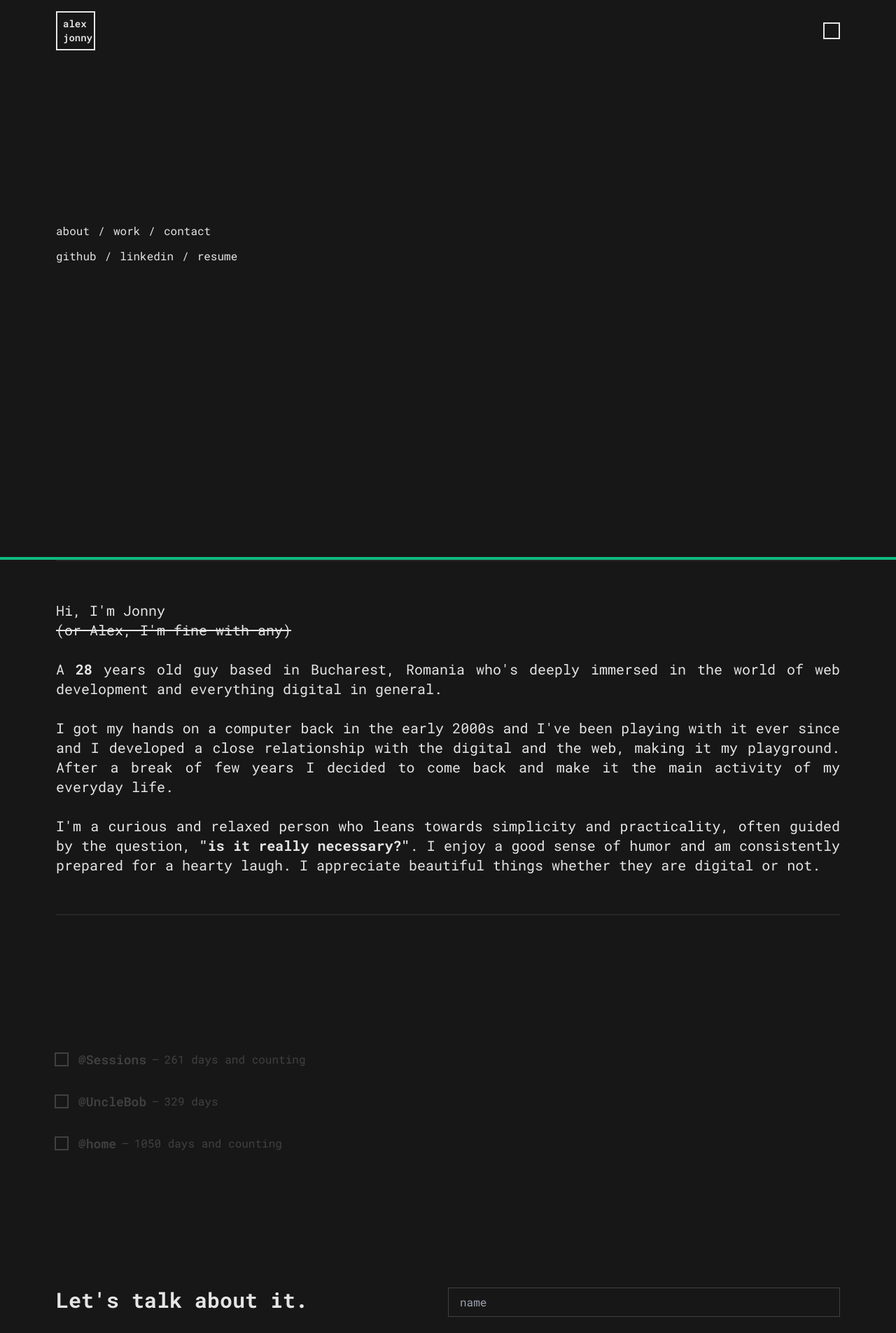
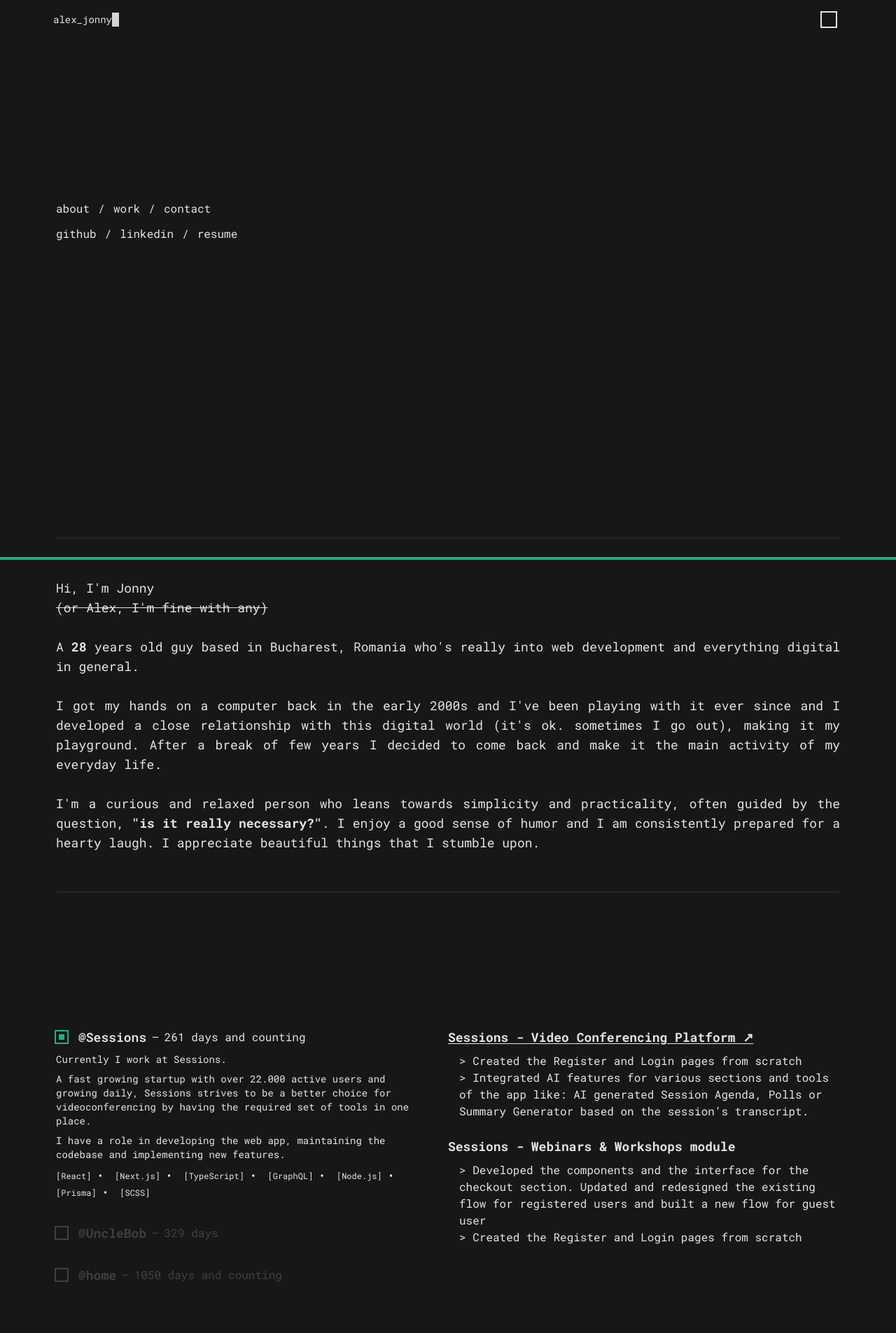
Before and after one commit to fangg19/alexjonny, a Next.js app: page / in a window 1280 px wide. Shown: the top 1905 px of the page at 70% size. Built offline with nearby package versions, Linux system fonts and the light colour scheme.

Commit message:
fix scroll on job selection; logo changes; some copy

```diff
--- a/app/components/JobItem.tsx
+++ b/app/components/JobItem.tsx
@@ -8,10 +8,11 @@ type JobItemProps = {
   job: JobType;
   selectedJob: JobType | null;
   handleSelectJob: (job: JobType) => void;
+  id: number;
 };
 
 const JobItem = (props: JobItemProps) => {
-  const { job, selectedJob, handleSelectJob } = props;
+  const { job, selectedJob, handleSelectJob, id } = props;
 
   const isSelected = selectedJob?.id === job?.id;
 
@@ -34,6 +35,7 @@ const JobItem = (props: JobItemProps) => {
           !isSelected && "opacity-20 cursor-pointer",
           "flex flex-row relative items-center w-fit"
         )}
+        id={id.toString()}
       >
         <FakeCheckbox isEmpty={!isSelected} />
         <div className="ml-4 flex flex-row gap-2 items-center">
--- a/app/components/Logo.tsx
+++ b/app/components/Logo.tsx
@@ -1,13 +1,15 @@
-import { scrollToElement } from "../utils/utils";
-
+import { cls, scrollToElement } from "../utils/utils";
+import classes from "./styles/Logo.module.scss";
 const Logo = () => {
   return (
     <div
       onClick={() => scrollToElement("home")}
-      className="cursor-pointer flex flex-col border-2 p-2 border-neutral-200 bg-neutral-900 w-14 h-14 items-start justify-center"
+      className="cursor-pointer flex flex-row items-center bg-neutral-900"
     >
-      <p className="text-sm text-neutral-200 font-semibold">alex</p>
-      <p className="text-sm text-neutral-200 font-semibold">jonny</p>
+      <p className="text-sm text-neutral-200">alex_jonny</p>
+      <div
+        className={cls(classes.logoBlock, "w-[10px] h-[20px] bg-neutral-200")}
+      />
     </div>
   );
 };
--- a/app/components/sections/About.tsx
+++ b/app/components/sections/About.tsx
@@ -4,34 +4,34 @@ const About = () => {
   return (
     <div
       id="about"
-      className="flex flex-col gap-2 lg:text-xl text-justify relative"
+      className="flex flex-col gap-2 lg:text-lg text-justify relative"
     >
       <div className="w-full h-[2px] bg-neutral-800 mb-12" />
 
       <div className="z-10 flex flex-col">
-        <h2 key="header">Hi, I&apos;m Jonny</h2>
+        <h3>Hi, I&apos;m Jonny</h3>
         <p>
           <s>(or Alex, I&apos;m fine with any)</s>
         </p>
         <br />
         <p>
           A<strong itemProp="age"> {getAge()}</strong> years old guy based in
-          Bucharest, Romania who&apos;s deeply immersed in the world of web
-          development and everything digital in general.
+          Bucharest, Romania who&apos;s really into web development and
+          everything digital in general.
           <br />
           <br />
           I got my hands on a computer back in the early 2000s and I&apos;ve
           been playing with it ever since and I developed a close relationship
-          with the digital and the web, making it my playground. After a break
-          of few years I decided to come back and make it the main activity of
-          my everyday life.
+          with this digital world (it&apos;s ok. sometimes I go out), making it
+          my playground. After a break of few years I decided to come back and
+          make it the main activity of my everyday life.
           <br />
           <br />
           I&apos;m a curious and relaxed person who leans towards simplicity and
           practicality, often guided by the question,{" "}
           <strong>&quot;is it really necessary?&quot;</strong>. I enjoy a good
-          sense of humor and am consistently prepared for a hearty laugh. I
-          appreciate beautiful things whether they are digital or not.
+          sense of humor and I am consistently prepared for a hearty laugh. I
+          appreciate beautiful things that I stumble upon.
         </p>
       </div>
       <div className="w-full h-[2px] bg-neutral-800 mt-12" />
--- a/app/components/sections/Hero.tsx
+++ b/app/components/sections/Hero.tsx
@@ -8,10 +8,13 @@ import {
   scrollToElement,
 } from "@/app/utils/utils";
 import classes from "../styles/NavItem.module.scss";
+import useIsMobile from "@/app/utils/use-is-mobile-hook";
 
 const Hero = () => {
+  const isMobile = useIsMobile();
+
   function handleScroll(elementId: string) {
-    scrollToElement(elementId);
+    scrollToElement(elementId, isMobile);
   }
 
   return (
--- a/app/components/sections/Navbar.tsx
+++ b/app/components/sections/Navbar.tsx
@@ -29,7 +29,7 @@ const Navbar = () => {
       variants={FadeInUp}
       className={cls(
         showMobileNav && "bg-neutral-900",
-        "w-full flex flex-row items-center justify-between py-4 sticky top-0 z-20"
+        "w-full flex flex-row items-center justify-between text-sm py-4 -mx-1 sticky top-0 z-20"
       )}
     >
       <Logo />
--- a/app/components/sections/Experience.tsx
+++ b/app/components/sections/Work.tsx
@@ -1,14 +1,16 @@
 "use client";
-import { useState } from "react";
+import { useEffect, useState } from "react";
 import { JobType, jobs } from "../../utils/jobs";
 import { StaggerContainer, StaggerItem } from "@/app/animations/animations";
 import { motion } from "framer-motion";
 import JobItem from "../JobItem";
 import JobDetails from "../JobDetails";
+import { scrollToElement } from "@/app/utils/utils";
+import useIsMobile from "@/app/utils/use-is-mobile-hook";
 
-const Experience = () => {
-  const [selectedJob, setSelectedJob] = useState<JobType | null>(null);
-
+const Work = () => {
+  const [selectedJob, setSelectedJob] = useState<JobType | null>(jobs[0]);
+  const isMobile = useIsMobile();
   const handleSelectJob = (job: JobType) => {
     if (selectedJob?.id === job.id) {
       setSelectedJob(null);
@@ -16,6 +18,11 @@ const Experience = () => {
     }
     setSelectedJob(job);
   };
+
+  useEffect(() => {
+    if (!selectedJob || !isMobile) return;
+    scrollToElement(selectedJob.id.toString(), true);
+  }, [selectedJob, isMobile]);
 
   return (
     <div id="work" className="flex flex-col lg:flex-row justify-between w-full">
@@ -27,6 +34,7 @@ const Experience = () => {
               job={job}
               selectedJob={selectedJob}
               key={job.id}
+              id={job.id}
             />
           );
         })}
@@ -55,4 +63,4 @@ const Experience = () => {
   );
 };
 
-export default Experience;
+export default Work;
--- /dev/null
+++ b/app/components/styles/Logo.module.scss
@@ -0,0 +1,9 @@
+.logoBlock {
+  animation: blinker 1s linear infinite;
+}
+
+@keyframes blinker {
+  50% {
+    opacity: 0;
+  }
+}
--- a/app/page.tsx
+++ b/app/page.tsx
@@ -1,9 +1,7 @@
-import Blobs from "./components/Blobs";
 import About from "./components/sections/About";
 import Contact from "./components/sections/Contact";
-import Experience from "./components/sections/Experience";
+import Work from "./components/sections/Work";
 import Hero from "./components/sections/Hero";
-import Projects from "./components/sections/Projects";
 
 export default function Home() {
   return (
@@ -17,7 +15,7 @@ export default function Home() {
       </section>
 
       <section className="flex flex-col lg:flex-row items-start w-full">
-        <Experience />
+        <Work />
       </section>
       <section className="flex flex-col lg:flex-row items-start w-full">
         <Contact />
--- a/app/utils/jobs.ts
+++ b/app/utils/jobs.ts
@@ -39,8 +39,8 @@ export const jobs: JobType[] = [
     ],
     company: "Sessions",
     companyDescription: [
-      "Sessions is a videoconferencing app suited for webinars, workshops and demos.",
-      "A fast growing startup with over 22.000 active users and growing daily, Sessions strives to be a better choice in reaching people by providing the required set of tools in one place.",
+      "Currently I work at Sessions.",
+      "A fast growing startup with over 22.000 active users and growing daily, Sessions strives to be a better choice for videoconferencing by having the required set of tools in one place.",
       "I have a role in developing the web app, maintaining the codebase and implementing new features.",
     ],
     period: "sept 2022 - present",
@@ -102,8 +102,9 @@ export const jobs: JobType[] = [
     ],
     company: "UncleBob",
     companyDescription: [
-      "Unclebob is a romanian start-up which aims to be an e-commerce platform offering the everyday essentials and can conveniently be a one-stop destination for the general shopping needs.",
-      "Additionally, unclebob.ro innovatively integrates self-service vending machines which employ light and weight sensors to detect the selected items.",
+      "For almost a year I worked at UncleBob. The place where it all started.",
+      "Unclebob is a romanian start-up which aims to be more than an online market, offering the everyday essentials and can conveniently be a one-stop destination for the general shopping needs.",
+      "Additionally, unclebob.ro, besides other cool things they do, innovatively integrates self-service vending machines with a bunch of light and weight sensors to provide a faster and easier shopping experience.",
     ],
     period: "sept 2021 - aug 2022",
     startDate: new Date("2021-10-16"),
@@ -133,7 +134,9 @@ export const jobs: JobType[] = [
       },
     ],
     company: "home",
-    companyDescription: ["other things I've done in the past / I'm doing now"],
+    companyDescription: [
+      "other things I've done in the past / I'm doing now at home :)",
+    ],
     period: "sept 2021 - aug 2022",
     startDate: new Date("2020-07-13"),
     endDate: new Date(),
--- /dev/null
+++ b/app/utils/use-is-mobile-hook.ts
@@ -0,0 +1,20 @@
+import { useEffect, useState } from "react";
+
+const useIsMobile = (): boolean => {
+  const [isMobile, setIsMobile] = useState(false);
+
+  useEffect(() => {
+    const userAgent =
+      typeof window.navigator === "undefined" ? "" : navigator.userAgent;
+    const mobile = Boolean(
+      userAgent.match(
+        /Android|BlackBerry|iPhone|iPad|iPod|Opera Mini|IEMobile|WPDesktop/i
+      )
+    );
+    setIsMobile(mobile);
+  }, []);
+
+  return isMobile;
+};
+
+export default useIsMobile;
--- a/app/utils/utils.ts
+++ b/app/utils/utils.ts
@@ -9,11 +9,18 @@ export function cls(...args: any[]): string {
   return s.substr(1);
 }
 
-export function scrollToElement(elementId: string) {
+export function scrollToElement(elementId: string, isMobile?: boolean) {
+  console.log("isMobile", isMobile);
   if (!elementId) return;
   const elementToSCroll = document.getElementById(elementId);
+
   window.scrollTo({
-    top: elementToSCroll ? elementToSCroll.offsetTop - 140 : 0,
+    top:
+      elementToSCroll && !isMobile
+        ? elementToSCroll.offsetTop - 140
+        : elementToSCroll && isMobile
+        ? elementToSCroll.offsetTop - 40
+        : 0,
     behavior: "smooth",
   });
 }
```
